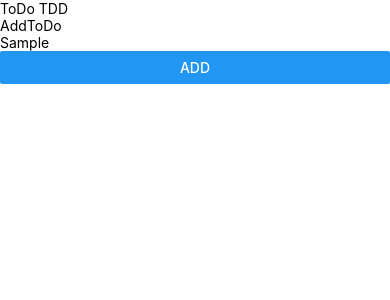
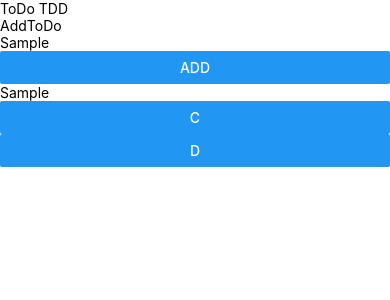
Before and after one commit to qnrjs42/rn_tdd_inflearn, a React Native app: screen / in a window 390 px wide. Both pictures are taken after typing "Sample" into the empty fields and a click on the button "ADD". Shown: the top 300 px of the page. Built offline with nearby package versions, Linux system fonts and the light colour scheme.

Commit message:
E2E - ToDo 추가

```diff
--- a/src/App.tsx
+++ b/src/App.tsx
@@ -5,12 +5,25 @@ import AddToDo from './AddToDo';
 import ToDoList from './ToDoList';
 
 const App = () => {
+  const [items, setItems] = React.useState<any[]>([]);
+
+  const onAdd = (text: string): void => {
+    console.log('onAdd', text);
+    setItems(prev => [
+      {
+        text,
+        completed: false,
+      },
+      ...prev,
+    ]);
+  };
+
   return (
     <SafeAreaView>
       <View testID="welcome">
         <Text>ToDo TDD</Text>
-        <AddToDo />
-        <ToDoList />
+        <AddToDo onAdded={onAdd} />
+        <ToDoList items={items} />
       </View>
     </SafeAreaView>
   );
--- a/src/ToDoItem.tsx
+++ b/src/ToDoItem.tsx
@@ -3,6 +3,7 @@ import {View, Text, Button, StyleSheet} from 'react-native';
 
 interface IProps {
   item: {
+    text: string;
     completed: boolean;
   };
   index?: number;
@@ -19,7 +20,7 @@ const ToDoItem: FC<IProps> = ({
     <View
       testID="todo-item"
       style={item?.completed ? styles.completed : styles.default}>
-      <Text testID="todo-item-text">ToDoItem</Text>
+      <Text testID="todo-item-text">{item.text}</Text>
       <Button
         testID="todo-item-complete-button"
         title="C"
--- a/src/ToDoList.tsx
+++ b/src/ToDoList.tsx
@@ -1,14 +1,34 @@
 import React, {FC} from 'react';
-import {View, FlatList} from 'react-native';
+import {FlatList, type ListRenderItem} from 'react-native';
+
+import ToDoItem from './ToDoItem';
 
 interface IProps {
   items?: any[];
+  onCompleted?: (index: number) => () => void;
+  onDeleted?: (index: number) => () => void;
 }
-const ToDoList: FC<IProps> = ({items = []}: IProps) => {
+const ToDoList: FC<IProps> = ({items = [], onCompleted, onDeleted}: IProps) => {
+  const renderItem: ListRenderItem<any> = ({item, index}: any) => {
+    return (
+      <ToDoItem
+        item={item}
+        index={index}
+        onCompleted={onCompleted}
+        onDeleted={onDeleted}
+      />
+    );
+  };
+
+  const keyExtractor = (_: any, index: number): string => index.toString();
+
   return (
-    <View>
-      <FlatList testID="todo-list" data={items} />
-    </View>
+    <FlatList
+      testID="todo-list"
+      data={items}
+      renderItem={renderItem}
+      keyExtractor={keyExtractor}
+    />
   );
 };
 
```
Also changed, not shown: 1 other file (tests, documents, lock files or other folders).
